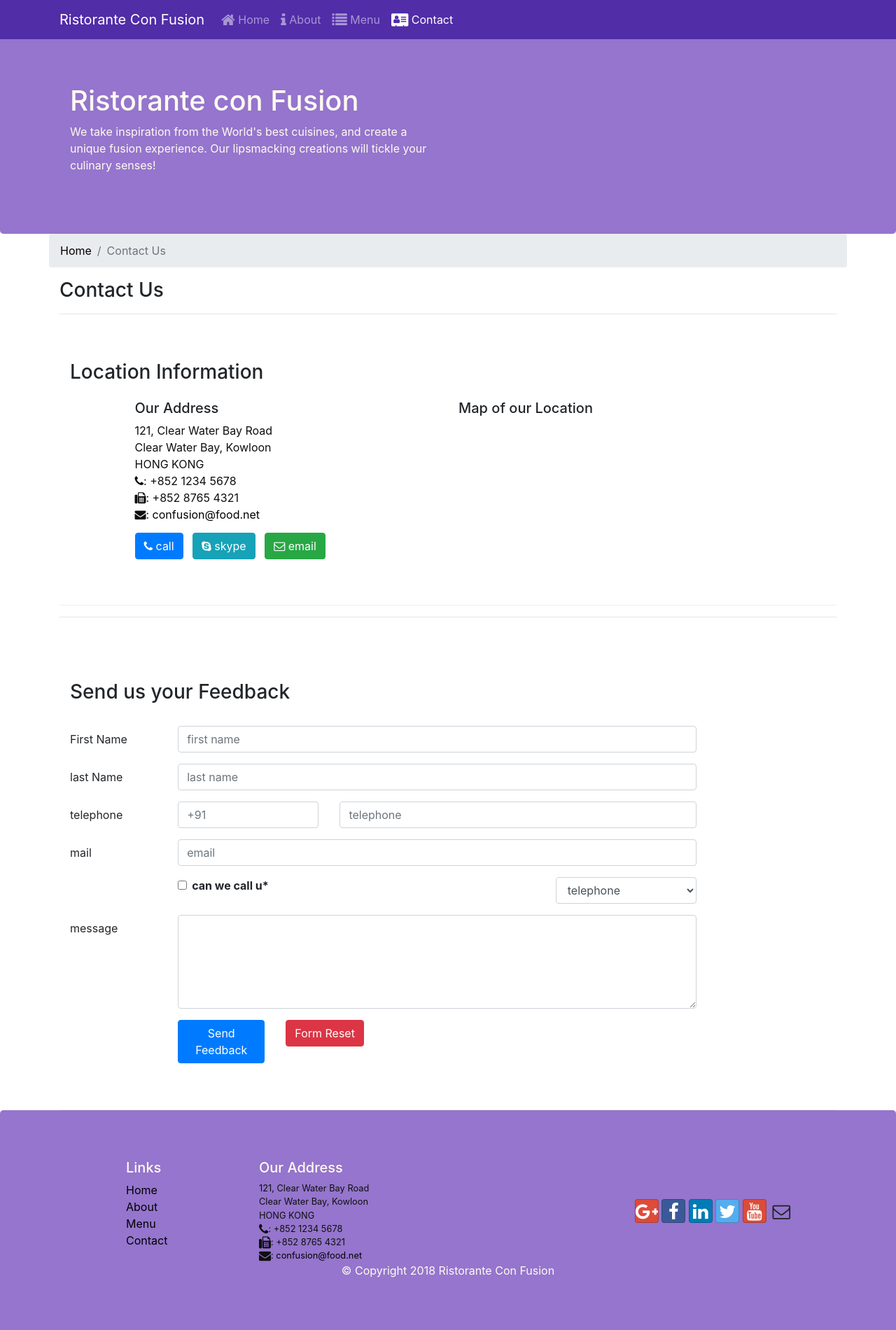
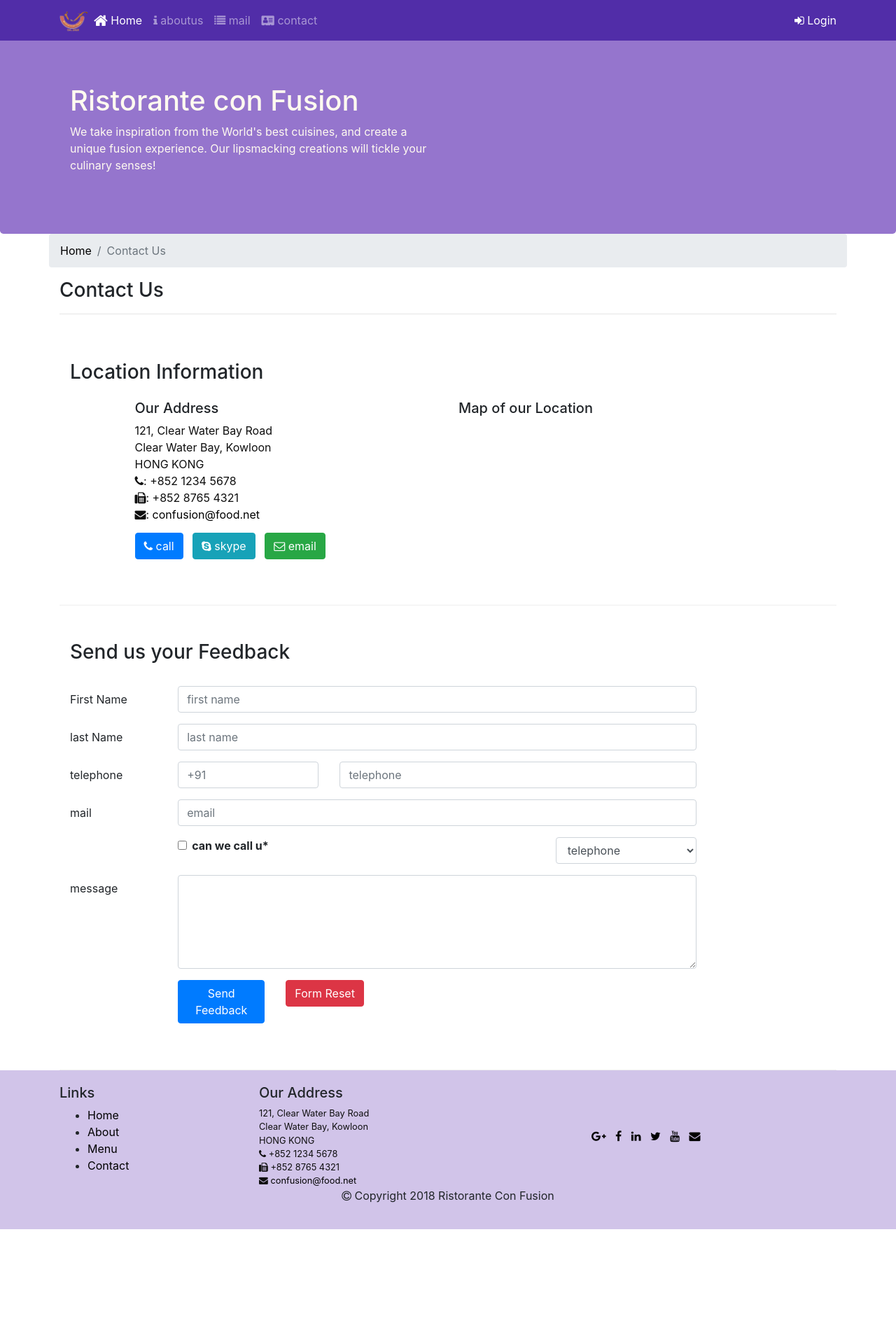
Before and after one commit to vishwasprabhu98/conFusion, a website: page contactus.html in a window 1280 px wide. Shown: the top 1900 px of the page at 70% size. After the commit the page ends 1756 px from the top, so only its background shows below. Drawn offline with nearby package versions, Linux system fonts and the light colour scheme.

Commit message:
npm scripts part 2

```diff
--- a/aboutus.html
+++ b/aboutus.html
@@ -6,11 +6,12 @@
     <meta name="viewport" content="width=device-width, initial-scale=1, shrink-to-fit=no">
     <meta http-equiv="x-ua-compatible" content="ie=edge">
     <!-- Bootstrap CSS -->
+    <!-- build:css css/main.css -->
     <link rel="stylesheet" href="node_modules/bootstrap/dist/css/bootstrap.min.css">
     <link rel="stylesheet" href="css/styles.css">
     <link rel="stylesheet" href="node_modules/font-awesome/css/font-awesome.min.css">
     <title>Ristorante Con Fusion: About Us</title>
-
+    <!-- endbuild -->
 </head>
 
 <body>
@@ -48,8 +49,6 @@
             <ol class="col-12 breadcrumb">
                 <li class="breadcrumb-item"><a href="index.html">Home</a></li>
                 <li class="breadcrumb-item active">aboutus</li>
-                <li class="breadcrumb-item"><a href="index.html">Home</a></li>
-
             </ol>
             <div class="">
                <h3>About Us</h3>
@@ -102,7 +101,7 @@
             <h2>Corporate Leadership</h2><br>
             <div class="row row-content">
                 <div class="col-12">
-                    <!-- <ul class="nav nav-tabs">
+                    <ul class="nav nav-tabs">
                         <li class="nav-item">
                         <a class="nav-link active" href="#peter"
                             role="tabpanel" data-toggle="tab">Peter Pan, CEO</a>
@@ -139,9 +138,9 @@
                             <h3>Alberto Somayya <small class="d-none d-sm-block">Executive Chef</small></h3>
                             <p class="d-none d-sm-block">Award winning three-star Michelin chef with wide International experience having worked closely with whos-who in the culinary world, he specializes in creating mouthwatering Indo-Italian fusion experiences. He says, <em>Put together the cuisines from the two craziest cultures, and you get a winning hit! Amma Mia!</em></p>
                         </div>
-                    </div> -->
+                    </div>
 
-                    <div class="accordion">
+                    <!-- <div class="accordion">
                         <div class="card">
                             <div class="card-header" role="tab" id="peterhead">
                                 <h3 class="mb-0">
@@ -173,7 +172,7 @@
                         </div>
 
                         <div class="card">
-                                <div class="card-header" role="tab" id="agumbehead">
+                            <div class="card-header" role="tab" id="agumbehead">
                                 <h3 class="mb-0">
                                     <a class="collapsed" data-toggle="collapse" data-target="#agumbe">
                                     Agumbe Tang <small>Chief Taste Officer</small>
@@ -201,7 +200,10 @@
                                 </div>
                             </div>
                         </div>
-                    </div>
+                    </div> -->
+
+
+
                     <!-- <div id="accordion">
                         <div class="card">
                             <div class="card-header" id="headingOne">
@@ -339,9 +341,13 @@
            </div>
         </div>
     </footer>
+    <!-- build:js js/main.js -->
     <script	src="node_modules/jquery/dist/jquery.min.js"></script>
     <script	src="node_modules/tether/dist/js/tether.min.js"></script>
     <script	src="node_modules/bootstrap/dist/js/bootstrap.min.js"></script>
+    <script src="js/scripts.js"></script>
+    <!-- endbuild -->
+
 </body>
 
 </html>
--- a/contactus.html
+++ b/contactus.html
@@ -3,17 +3,17 @@
 
 <head>
 
-    <title>Ristorante Con Fusion: About Us</title>
-    <!-- Required meta tags always come first -->
     <meta charset="utf-8">
     <meta name="viewport" content="width=device-width, initial-scale=1, shrink-to-fit=no">
     <meta http-equiv="x-ua-compatible" content="ie=edge">
-
     <!-- Bootstrap CSS -->
+    <!-- build:css css/main.css -->
     <link rel="stylesheet" href="node_modules/bootstrap/dist/css/bootstrap.min.css">
     <link rel="stylesheet" href="node_modules/font-awesome/css/font-awesome.min.css">
-    <link rel="stylesheet" href="node_modules/bootstrap-social/bootstrap-social.css">
     <link rel="stylesheet" href="css/styles.css">
+    <!-- endbuild -->
+
+    <title>Ristorante Con Fusion</title>
 
 </head>
 
@@ -23,17 +23,64 @@
             <button class="navbar-toggler" type="button" data-toggle="collapse" data-target="#Navbar">
                 <span class="navbar-toggler-icon"></span>
             </button>
-            <a class="navbar-brand" href="#">Ristorante Con Fusion</a>
+            <a class="navbar-brand mr-auto" href="#"><img src="img/logo.png" height="30" width="41" alt=""></a>
             <div class="collapse navbar-collapse" id="Navbar">
                 <ul class="navbar-nav mr-auto">
-                        <li class="nav-item"><a class="nav-link" href="./index.html"><span class="fa fa-home fa-lg"></span> Home</a></li>
-                        <li class="nav-item"><a class="nav-link" href="./aboutus.html"><span class="fa fa-info fa-lg"></span> About</a></li>
-                        <li class="nav-item"><a class="nav-link" href="#"><span class="fa fa-list fa-lg"></span> Menu</a></li>
-                        <li class="nav-item active"><a class="nav-link" href="#"><span class="fa fa-address-card fa-lg"></span> Contact</a></li>
+                    <li class="nav-item active"><a class="nav-link" href="#"><span class="fa fa-home fa-lg"></span> Home</a></li>
+                    <li class="nav-item"><a class="nav-link" href="aboutus.html"><span class="fa fa-info"></span> aboutus</a></li>
+                    <li class="nav-item"><a class="nav-link" href="#"><span class="fa fa-list"></span> mail</a></li>
+                    <li class="nav-item"><a class="nav-link" href="contactus.html"><span class="fa fa-address-card"></span> contact</a></li>
                 </ul>
+                <!-- <span class="navbar-text">
+                    <a data-toggle="modal" data-target="#loginModal">
+                    <span class="fa fa-sign-in"></span> Login</a>
+                </span> -->
+                <span class="navbar-text">
+                    <a id="modalDisplay">
+                    <span class="fa fa-sign-in"></span> Login</a>
+                </span>
+            </div>
+            <!-- <div class="col-sm-1 order-sm-last">
+                <a class="nav-link" href="#"><span class="fa fa-login"></span> Login</a>
+            </div> -->
+        </div>
+    </nav>
+    <div id="loginModal" class="modal fade" role="dialog">
+        <div class="modal-dialog modal-lg" role="content">
+            <!-- Modal content-->
+            <div class="modal-content">
+                <div class="modal-header">
+                    <h4 class="modal-title">Login </h4>
+                    <button type="button" class="close" id="close" data-dismiss="modal">&times;</button>
+                </div>
+                <div class="modal-body">
+                    <form>
+                        <div class="form-row">
+                            <div class="form-group col-sm-4">
+                                    <label class="sr-only" for="exampleInputEmail3">Email address</label>
+                                    <input type="email" class="form-control form-control-sm mr-1" id="exampleInputEmail3" placeholder="Enter email">
+                            </div>
+                            <div class="form-group col-sm-4">
+                                <label class="sr-only" for="exampleInputPassword3">Password</label>
+                                <input type="password" class="form-control form-control-sm mr-1" id="exampleInputPassword3" placeholder="Password">
+                            </div>
+                            <div class="col-sm-auto">
+                                <div class="form-check">
+                                    <input class="form-check-input" type="checkbox">
+                                    <label class="form-check-label"> Remember me
+                                    </label>
                                 </div>
                             </div>
-    </nav>
+                        </div>
+                        <div class="form-row">
+                            <button type="button" class="btn btn-secondary btn-sm ml-auto" data-dismiss="modal">Cancel</button>
+                            <button type="submit" class="btn btn-primary btn-sm ml-1">Sign in</button>
+                        </div>
+                    </form>
+                </div>
+            </div>
+        </div>
+    </div>
 
     <header class="jumbotron">
         <div class="container">
@@ -87,8 +134,8 @@
                 <!-- </div> -->
             </div>
         </div>
-<hr>
-        <br>
+
+
 
         <div class="row row-content">
            <div class="col-12">
@@ -161,52 +208,58 @@
 
     </div>
 
-    <footer class="jumbotron">
+    <footer class="footer">
         <div class="container">
             <div class="row">
-                <div class="col-4 offset-1 col-sm-2">
+                <div class="col-4 col-sm-2">
                     <h5>Links</h5>
-                    <ul class="list-unstyled">
+                    <ul>
                         <li><a href="#">Home</a></li>
-                        <li><a href="#">About</a></li>
+                        <li><a href="aboutus.html">About</a></li>
                         <li><a href="#">Menu</a></li>
                         <li><a href="#">Contact</a></li>
                     </ul>
                 </div>
-                <div class="col-7 col-sm-5">
+                <div class="offset-1 col-7 col-sm-4">
                     <h5>Our Address</h5>
                     <address>
                     121, Clear Water Bay Road<br>
                     Clear Water Bay, Kowloon<br>
                     HONG KONG<br>
-                      <i class="fa fa-phone fa-lg"></i>: +852 1234 5678<br>
-                      <i class="fa fa-fax fa-lg"></i>: +852 8765 4321<br>
-                      <i class="fa fa-envelope fa-lg"></i>:
-                      <a href="mailto:confusion@food.net">confusion@food.net</a>
+                    <span class="fa fa-phone"></span> +852 1234 5678<br>
+                    <span class="fa fa-fax"></span> +852 8765 4321<br>
+                    <span class="fa fa-envelope"></span> <a href="mailto:confusion@food.net"> confusion@food.net</a>
                 </address>
                 </div>
-                <div class="col-12 col-sm-4 align-self-center">
-                    <div class="text-center">
-                        <a class="btn btn-social-icon btn-google" href="http://google.com/+"><i class="fa fa-google-plus"></i></a>
-                        <a class="btn btn-social-icon btn-facebook" href="http://www.facebook.com/profile.php?id="><i class="fa fa-facebook"></i></a>
-                        <a class="btn btn-social-icon btn-linkedin" href="http://www.linkedin.com/in/"><i class="fa fa-linkedin"></i></a>
-                        <a class="btn btn-social-icon btn-twitter" href="http://twitter.com/"><i class="fa fa-twitter"></i></a>
-                        <a class="btn btn-social-icon btn-google" href="http://youtube.com/"><i class="fa fa-youtube"></i></a>
-                        <a class="btn btn-social-icon" href="mailto:"><i class="fa fa-envelope-o"></i></a>
-                    </div>
+                <div class="col-12 offset-1 col-sm align-self-center">
+
+
+                    <a href="http://google.com/+"> <span class="fa fa-google-plus"></span></a>&nbsp;&nbsp;
+                        <a href="http://www.facebook.com/profile.php?id="><span class="fa fa-facebook"></span></a>&nbsp;&nbsp;
+                        <a href="http://www.linkedin.com/in/"><span class="fa fa-linkedin"></span></a>&nbsp;&nbsp;
+                        <a href="http://twitter.com/"><span class="fa fa-twitter"></span></a>&nbsp;&nbsp;
+                        <a href="http://youtube.com/"><span class="fa fa-youtube"></span></a>&nbsp;&nbsp;
+                        <a href="mailto:"><span class="fa fa-envelope"></span></a>&nbsp;&nbsp;
+
                 </div>
         </div>
         <div class="row justify-content-center">
-                <div class="col-auto">
-                    <p>© Copyright 2018 Ristorante Con Fusion</p>
+            <!-- <div class="col-sm"></div>       -->
+                <div class="col-auto ">
+                    <p><span class="fa fa-copyright"></span> Copyright 2018 Ristorante Con Fusion</p>
                 </div>
+                <!-- <div class="col-sm"></div> -->
         </div>
         </div>
     </footer>
     <!-- jQuery first, then Popper.js, then Bootstrap JS. -->
+    <!-- build:js js/main.js -->
     <script src="node_modules/jquery/dist/jquery.slim.min.js"></script>
     <script src="node_modules/popper.js/dist/umd/popper.min.js"></script>
     <script src="node_modules/bootstrap/dist/js/bootstrap.min.js"></script>
+    <script src="js/scripts.js"></script>
+    <!-- endbuild -->
+
 </body>
 
 </html>
--- a/css/styles.scss
+++ b/css/styles.scss
@@ -75,3 +75,7 @@ body{
 a{
 	color: black;
 }
+
+a:hover{
+	color: cornflowerblue;
+}
```
Also changed, not shown: index.html (+6 -26 lines), js/scripts.js (added, +22 -0 lines), package.json (+16 -2 lines), css/styles.css, 2 other files. Lines whose indentation alone changed are shown as unchanged.
